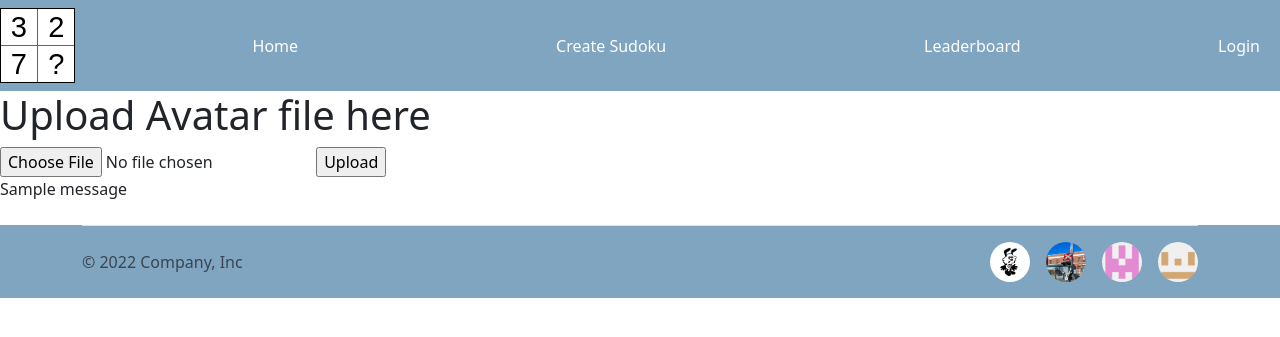
After one commit to realroyxu/CITS3403-MurderMystery, a Flask app: page /changeavatar in a window 1280 px wide. The commit adds this page. Shown: the top 337 px of the page. Run offline with Flask 3, Linux system fonts and the light colour scheme; tables that the repository leaves empty hold one stand-in row (values such as "Sample post"); one stand-in notice (Sample message) is shown.

Commit message:
added change avatar feature and a user homepage

```diff
--- a/app/__init__.py
+++ b/app/__init__.py
@@ -2,6 +2,7 @@ from flask import Flask
 
 app = Flask(__name__)
 app.config['SECRET_KEY'] = 'abcde'
+app.config['UPLOAD_FOLDER'] = 'app/static/uploads/'
 
 # Your routes and other configurations
 from app import routes
--- a/app/routes.py
+++ b/app/routes.py
@@ -1,9 +1,12 @@
 from app import app
-from flask import render_template, flash, redirect, session, jsonify
+from flask import render_template, flash, redirect, session, jsonify, request, url_for
 import app.user.user_helper as User
 import app.user.forms as Forms
 import app.leaderboard.leaderboard as Leaderboard
 import db.db_error_helper as ERROR
+from werkzeug.utils import secure_filename
+import os
+
 
 user_scores = [
     {"username": "user1", "score": 100},
@@ -14,17 +17,21 @@ user_scores = [
 ]
 
 forum_posts = [
-    {"id": 1, "title": "Post 1", "content": "This is the content of post 1. This is the content of post 1.This is the content of post 1. This is the content of post 1. This is the content of post 1. v v v This is the content of post 1. This is the content of post 1. v "},
+    {"id": 1, "title": "Post 1",
+     "content": "This is the content of post 1. This is the content of post 1.This is the content of post 1. This is the content of post 1. This is the content of post 1. v v v This is the content of post 1. This is the content of post 1. v "},
     {"id": 2, "title": "Post 2", "content": "This is the content of post 2."},
     {"id": 3, "title": "Post 3", "content": "This is the content of post 3."},
     {"id": 4, "title": "Post 4", "content": "This is the content of post 4."},
     {"id": 5, "title": "Post 5", "content": "This is the content of post 5."},
 ]
 
+
 @app.route('/')
 @app.route('/index')
 def index():
-    return render_template('/pages/index.html', css_file_path='/static/index_style.css', sample_data=Leaderboard.sort_data(user_scores), forum_posts=forum_posts)
+    return render_template('/pages/index.html', css_file_path='/static/index_style.css',
+                           sample_data=Leaderboard.sort_data(user_scores), forum_posts=forum_posts)
+
 
 @app.route('/login', methods=['GET', 'POST'])
 def login():
@@ -38,10 +45,46 @@ def login():
             return render_template('/error/error.html', css_file_path="/static/error/error_style.css", error=e)
     return render_template('/pages/login.html', css_file_path="/static/login_style.css", form=form)
 
+
 @app.route('/logout')
 def logout():
     session.clear()
     return redirect('/index')
+
+
+@app.route('/userhome')
+def user_home():
+    return render_template('/pages/userhome.html', css_file_path="/static/userhome_style.css")
+
+
+def allowed_file(filename, ALLOWED_EXTENSIONS=['jpg', 'jpeg', 'png', 'gif']):
+    return '.' in filename and \
+        filename.rsplit('.', 1)[1].lower() in ALLOWED_EXTENSIONS
+
+
+@app.route('/changeavatar', methods=['GET', 'POST'])
+def upload_avator():
+    # similar to official sample
+    if request.method == 'POST':
+        # check if the post request has the file part
+        if 'file' not in request.files:
+            flash('No file part')
+        file = request.files['file']
+        # If the user does not select a file, the browser submits an
+        # empty file without a filename.
+        if file.filename == '':
+            flash('No selected file')
+            return redirect(request.url)
+        if file and allowed_file(file.filename):
+            filename = session['username'] + os.path.splitext(secure_filename(file.filename))[1]
+            file.save(os.path.join(app.config['UPLOAD_FOLDER'], filename))
+            try:
+                User.change_avatar(session['username'], filename)
+            except ERROR.DB_Error as e:
+                return render_template('/error/error.html', css_file_path="/static/error/error_style.css", error=e)
+            render_template('/pages/changeavatar.html', css_file_path="/static/changeavatar_style.css")
+    return render_template('/pages/changeavatar.html', css_file_path="/static/changeavatar_style.css")
+
 
 @app.route('/register', methods=['GET', 'POST'])
 def register():
@@ -55,6 +98,7 @@ def register():
         except ERROR.DB_Error as e:
             return render_template('/error/error.html', css_file_path="/static/error/error_style.css", error=e)
     return render_template('/pages/register.html', css_file_path="/static/register_style.css", form=form)
+
 
 @app.route('/changepassword', methods=['GET', 'POST'])
 def change_password():
@@ -70,10 +114,12 @@ def change_password():
             return render_template('/error/error.html', css_file_path="/static/error/error_style.css", error=e)
     return render_template('/pages/changepassword.html', css_file_path="/static/changepassword_style.css", form=form)
 
+
 @app.route('/leaderboard')
 def leaderboard():
     data = Leaderboard.sort_data(user_scores)
     return render_template('/pages/leaderboard.html', css_file_path="/static/leaderboard_style.css", sample_data=data)
+
 
 @app.route('/forum/{id}')
 def forum(id):
--- a/app/templates/navigation_bar.html
+++ b/app/templates/navigation_bar.html
@@ -19,7 +19,8 @@
         </div>
         <div class="login">
             {% if session['username'] %}
-                <a href="/logout"> Logout</a>
+<!--                <a href="/logout"> Logout</a>-->
+                    <a href="/userhome"> user Home</a>
             {% else %}
                 <a href="/login"> Login</a>
             {% endif %}
--- /dev/null
+++ b/app/templates/pages/changeavatar.html
@@ -0,0 +1,13 @@
+{% extends 'base.html' %}
+
+{% block content %}
+<title>Upload Avatar</title>
+<h1>Upload Avatar file here</h1>
+<form method=post enctype=multipart/form-data>
+    <input type=file name=file>
+    <input type=submit value=Upload>
+</form>
+{% for message in get_flashed_messages() %}
+<p>{{ message }}</p>
+{% endfor %}
+{% endblock %}
```
Also changed, not shown: app/templates/pages/userhome.html (added, +17 -0 lines), app/user/user_helper.py (+8 -0 lines), app/static/uploads/0834.jpg (added), app/static/userhome_style.css (added), app/user/ormtest.db (added), db/ormtest.db.
